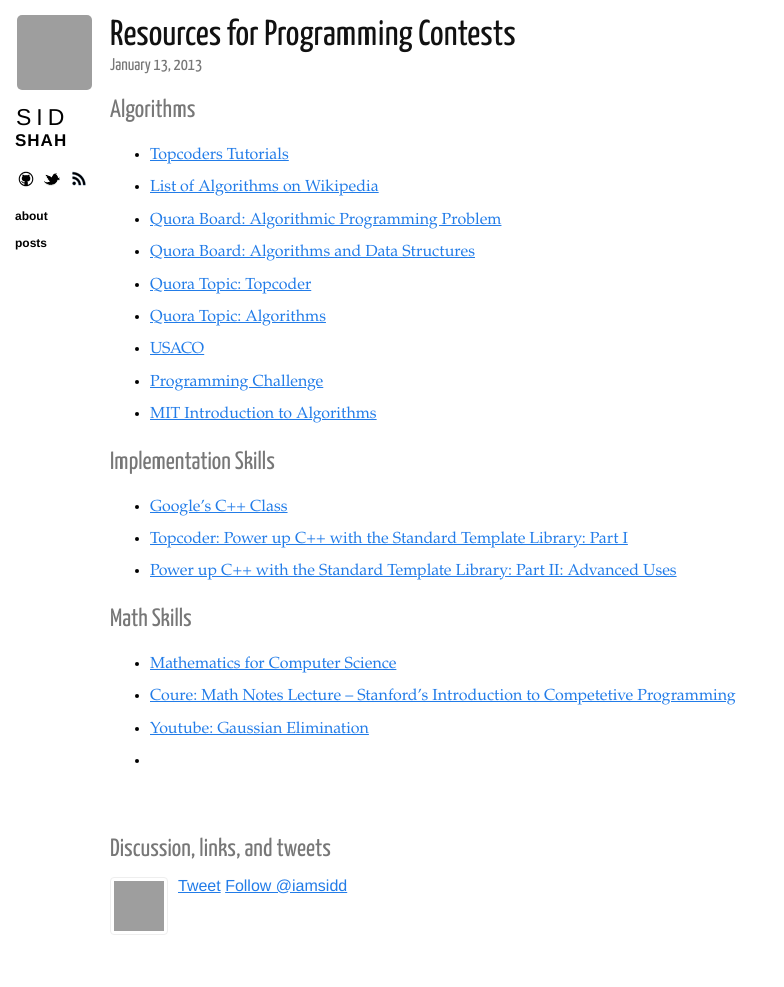
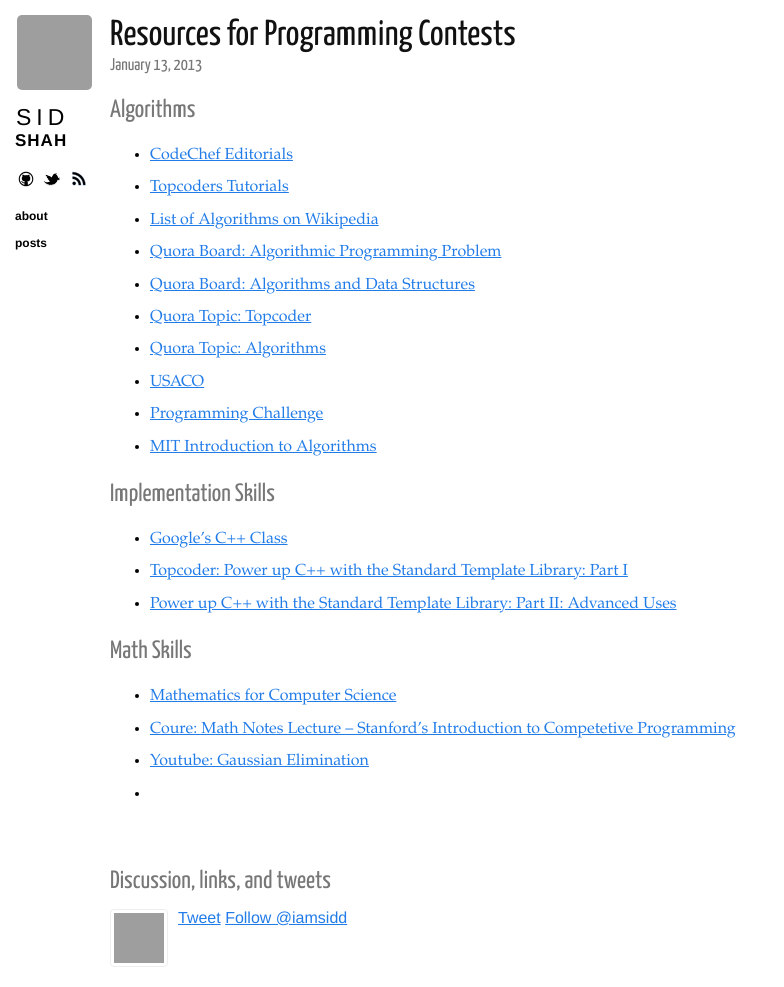
Before and after one commit to sidharthshah/ProblemSolving, a Jekyll site: the page built from notes/_posts/2013-01-13-programming-contents-resources.markdown, in a window 1280 px wide, cut to the strip 0-987 px from the top of the page. Shown: the whole strip, without its empty margins (0-784 px from the left). Built offline with Jekyll 4.4.1, drawn with Linux system fonts in a browser that asks for light colours; nearby versions of some CDN libraries; Markdown is read by kramdown in place of the engine named in the settings; comment, search, counter and statistics services are not loaded; before the commit the page ends 955 px from its top, so only the background shows below that; grey boxes are pictures that could not be loaded.

Commit message:
added resource for CodeChef

```diff
--- a/notes/_posts/2013-01-13-programming-contents-resources.markdown
+++ b/notes/_posts/2013-01-13-programming-contents-resources.markdown
@@ -5,6 +5,7 @@
 ---
 
 ### Algorithms ###
+* [CodeChef Editorials](http://discuss.codechef.com/tags/editorial/)
 * [Topcoders Tutorials](http://community.topcoder.com/tc?module=Static&d1=tutorials&d2=alg_index)
 * [List of Algorithms on Wikipedia](http://en.wikipedia.org/wiki/List_of_algorithms)
 * [Quora Board: Algorithmic Programming Problem](http://www.quora.com/Nikhil-Garg/Algorithmic-Programming-Problems)
```
